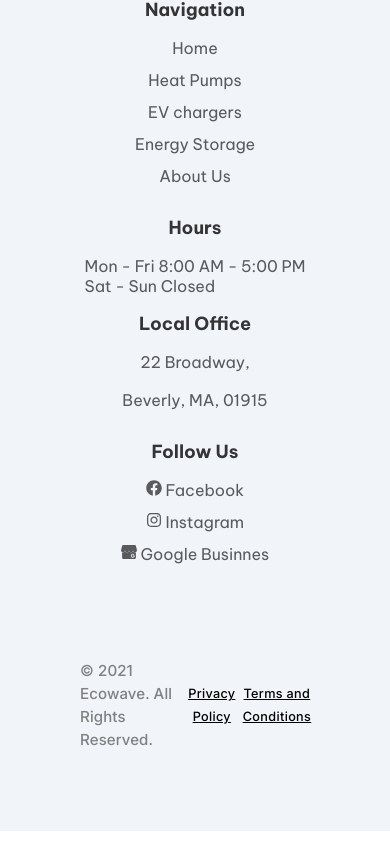
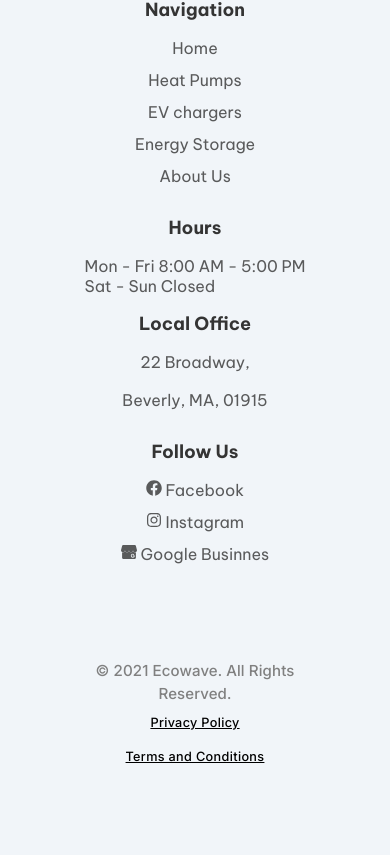
Before and after one commit to EcowaveUS/ecowaveus, a React (Vite) app: page / in a window 390 px wide. Shown: the part 7690-8545 px from the top of the page. Before the commit the page ends 8521 px from the top, so only its background shows below. Built offline with nearby package versions, Linux system fonts and the light colour scheme; no server answers; what @ubilabs/google-maps-react-hooks would draw is missing.

Commit message:
change footer for mobile

```diff
--- a/src/components/footer/BottomFooter.tsx
+++ b/src/components/footer/BottomFooter.tsx
@@ -6,11 +6,15 @@ export const BottomFooter = () => {
   return (
     <Box sx={{
       display: 'flex',
+      flexDirection: {
+        xs: 'column',
+        sm: 'row',
+      },
       justifyContent: 'center',
       alignItems: 'center',
       margin: '5rem',
     }}>
-      <Typography fontFamily={'InterMedium'}>
+      <Typography fontFamily={'InterMedium'} textAlign={'center'}>
         © 2021 Ecowave. All Rights Reserved.
       </Typography>
       <Button
```
